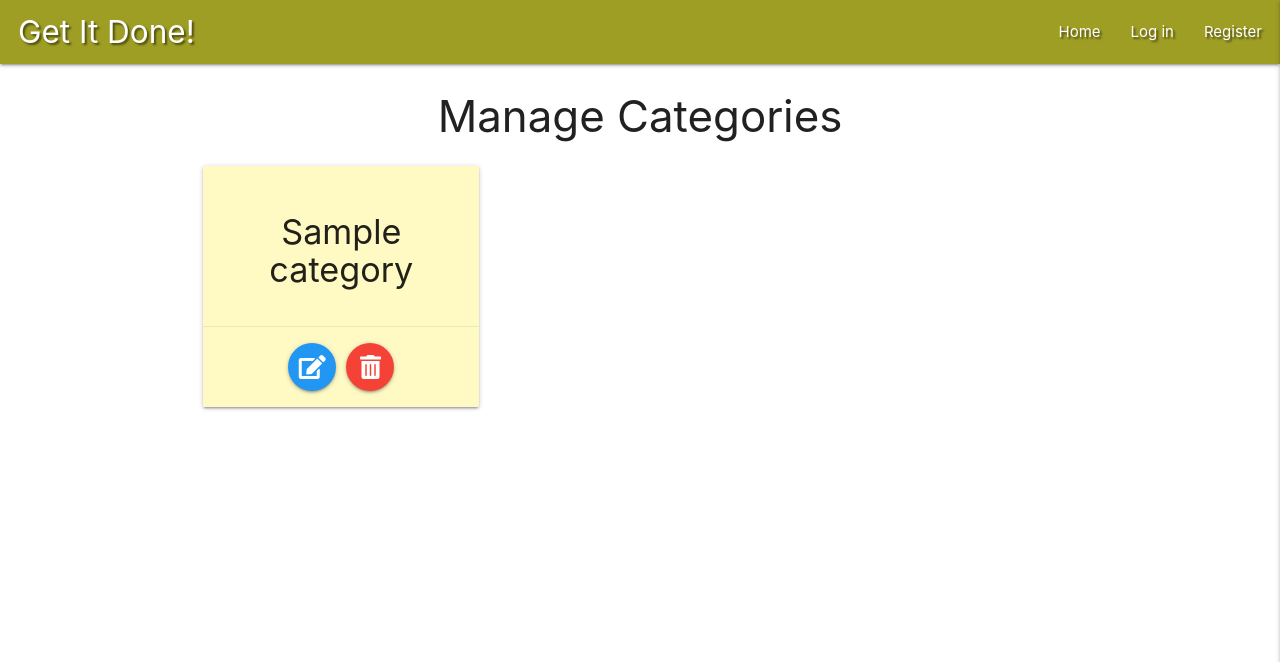
After one commit to loosenthedark/CI_DCD-task-manager-flask-mini-project, a Flask app: page /manage_categories in a window 1280 px wide. The commit adds this page. Shown: the top 662 px of the page. Run offline with Flask 2, Linux system fonts and the light colour scheme; a database or web service that is not in the repository returns one stand-in record (values such as "Sample title"); some libraries are stand-ins or nearby versions.

Commit message:
Add Manage Categories template

```diff
--- a/app.py
+++ b/app.py
@@ -154,6 +154,13 @@ def delete_task(task_id):
     return redirect(url_for('get_tasks'))
 
 
+@app.route('/manage_categories')
+def manage_categories():
+
+    categories = list(mongo.db.categories.find().sort('category_name', 1))
+    return render_template('manage_categories.html', categories=categories)
+
+
 if __name__ == '__main__':
     app.run(host=os.environ.get('IP'),
             port=int(os.environ.get('PORT')),
--- a/static/css/style.css
+++ b/static/css/style.css
@@ -37,33 +37,33 @@ nav .hide-on-med-and-down {
     margin: 0 3px;
 }
 
-.btn-floating:first-child {
+.btn-container>.btn-floating:first-child {
     box-shadow: unset;
 }
 
-.btn-floating:nth-child(2) i,
-.btn-floating:nth-child(3) i,
-.btn-floating:nth-child(2) i::before,
-.btn-floating:nth-child(3) i::before {
+.btn-container>.btn-floating:nth-child(2) i,
+.btn-container>.btn-floating:nth-child(3) i,
+.btn-container>.btn-floating:nth-child(2) i::before,
+.btn-container>.btn-floating:nth-child(3) i::before {
     display: flex;
 }
 
-.btn-floating:nth-child(2) i,
-.btn-floating:nth-child(3) i {
+.btn-container>.btn-floating:nth-child(2) i,
+.btn-container>.btn-floating:nth-child(3) i {
     align-items: center;
     justify-content: center;
     width: 32px;
 }
 
-.btn-floating:nth-child(2) i {
+.btn-container>.btn-floating:nth-child(2) i {
     font-size: 1rem;
 }
 
-.btn-floating:nth-child(3) i {
+.btn-container>.btn-floating:nth-child(3) i {
     font-size: 1.2rem;
 }
 
-.btn-floating:first-child i {
+.btn-container>.btn-floating:first-child i {
     color: rgba(0,0,0,0.87);
 }
 
@@ -138,6 +138,18 @@ strong {
     margin-right: 4.2%;
 }
 
+/* Manage Categories */
+
+.card-action>.btn-floating {
+    width: 48px;
+    height: 48px;
+    line-height: 48px;
+}
+
+.card-action>.btn-floating i {
+    line-height: 48px;
+}
+
 /* Flash messages */
 
 .flashes h4 {
--- a/templates/base.html
+++ b/templates/base.html
@@ -32,7 +32,9 @@
                     {% if session.user %}
                         <li><a href="{{ url_for('profile', username=session['user']) }}">Profile</a></li>
                         <li><a href="{{ url_for('add_task') }}">New Task</a></li>
-                        <li><a href="#">Manage Categories</a></li>
+                        {% if session.user|lower == 'admin'|lower %}
+                            <li><a href="{{ url_for('manage_categories') }}">Manage Categories</a></li>
+                        {% endif %}
                         <li><a href="{{ url_for('logout') }}">Log out</a></li>
                     {% else %}
                         <li><a href="{{ url_for('login') }}">Log in</a></li>
@@ -50,7 +52,9 @@
             {% if session.user %}
                 <li><a href="{{ url_for('profile', username=session['user']) }}">Profile</a></li>
                 <li><a href="{{ url_for('add_task') }}">New Task</a></li>
-                <li><a href="#">Manage Categories</a></li>
+                {% if session.user|lower == 'admin'|lower %}
+                    <li><a href="{{ url_for('manage_categories') }}">Manage Categories</a></li>
+                {% endif %}
                 <li><a href="{{ url_for('logout') }}">Log out</a></li>
             {% else %}
                 <li><a href="{{ url_for('login') }}">Log in</a></li>
--- /dev/null
+++ b/templates/manage_categories.html
@@ -0,0 +1,27 @@
+{% extends 'base.html' %}
+
+{% block content %}
+
+<h3 class="center-align">Manage Categories</h3>
+<div class="row">
+    {% for category in categories %}
+    <div class="col s12 m4">
+        <div class="card yellow lighten-4">
+            <div class="card-content center-align">
+                <h4 class="_card-title">{{ category.category_name }}</h4>
+                <p></p>
+            </div>
+            <div class="card-action center-align">
+                <a class="btn-floating waves-effect waves-light blue"
+                    href="#" id="btn-floating"><i class="fas fa-edit tooltipped"
+                        data-position="top" data-tooltip="Edit"></i></a>
+                <a class="btn-floating waves-effect waves-light red"
+                    href="#"><i class="fas fa-trash-alt tooltipped"
+                        data-position="top" data-tooltip="Delete?"></i></a>
+            </div>
+        </div>
+    </div>
+    {% endfor %}
+</div>
+
+{% endblock %}
--- a/templates/tasks.html
+++ b/templates/tasks.html
@@ -13,7 +13,7 @@
                         {% if session['user']|lower == task.created_by|lower %}
                         <a class="btn-floating btn-small waves-effect waves-light blue" href="{{ url_for('edit_task', task_id = task._id) }}"><i class="fas fa-edit tooltipped"
                         data-position="top" data-tooltip="Edit"></i></a>
-                        <a class="btn-floating btn-small waves-effect waves-light green" href="{{ url_for('delete_task', task_id = task._id) }}"><i class="fas fa-clipboard-check tooltipped" data-position="top" data-tooltip="Done"></i></a>
+                        <a class="btn-floating btn-small waves-effect waves-light green" href="{{ url_for('delete_task', task_id = task._id) }}"><i class="fas fa-clipboard-check tooltipped" data-position="top" data-tooltip="Done?"></i></a>
                         {% endif %}
                     </div>
                     <div class="col s9 xl10"><strong>{{ task.task_name }}</strong> :
```
